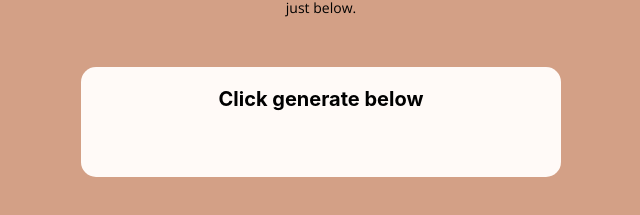
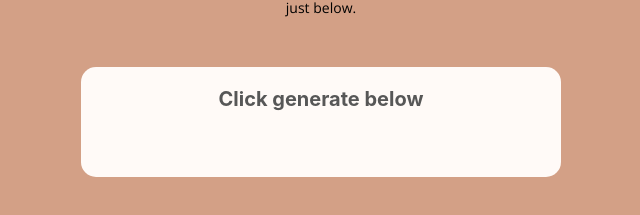
Before and after one commit to jos3ph-m/Affirmation-Generator, a React app: page / in a window 1280 px wide. Shown: the part 196-411 px from the top of the page, without its empty margins (319-959 px from the left). Built offline with nearby package versions, Linux system fonts and the light colour scheme.

Commit message:
Font size and color

```diff
--- a/src/Components/Affirmations/Affirmations.module.css
+++ b/src/Components/Affirmations/Affirmations.module.css
@@ -25,6 +25,7 @@
   padding: 20px 40px;
   height: 70px;
   background-color: #fffaf7;
+  color: rgb(87, 87, 87);
   border-radius: 15px;
   margin: 20px auto;
 }
--- a/src/Components/Headline/Headline.module.css
+++ b/src/Components/Headline/Headline.module.css
@@ -2,7 +2,7 @@
   margin: 50px auto 20px auto;
   padding: 20px;
   font-family: "Abril Fatface", cursive;
-  font-size: 28px;
+  font-size: 30px;
   letter-spacing: 2px;
   color: #16130e;
 }
```
